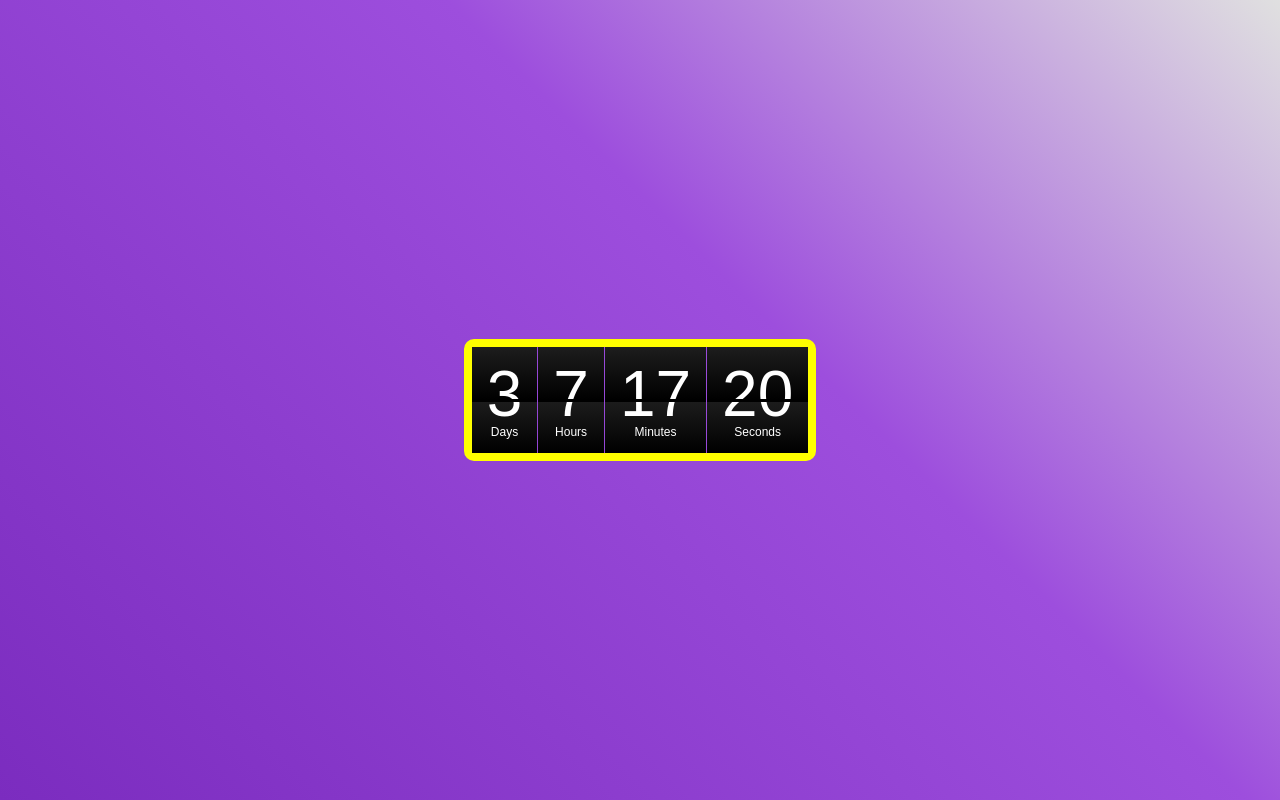
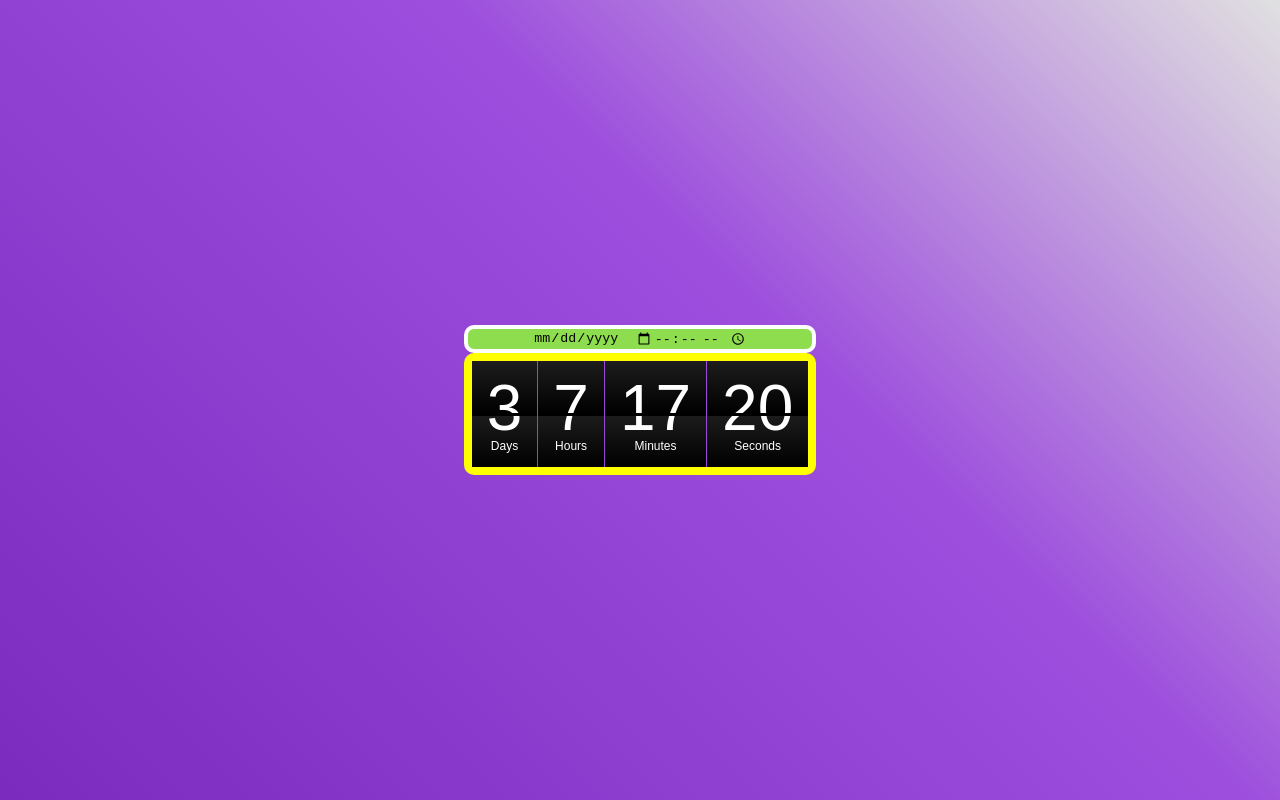
Before and after one commit to AshtonHarvey/Countdown-timer, a website built with Parcel: page index.html in a window 1280 px wide. Built offline with nearby package versions, Linux system fonts and the light colour scheme.

Commit message:
WIP! beginning of adding user input
added input fields for date and time so that users can create their own timers.

```diff
--- a/index.html
+++ b/index.html
@@ -10,12 +10,25 @@
   </head>
   <body>
     <!--clock container. Sets cols and gap between clock sections-->
-    <main id="clock-container">
+    <main>
+      <div class="input-container">
+        <!--Date input-->
+        <input
+          class="input"
+          type="date"
+          name="input-date"
+          id="input-date"
+          value="1914-12-20 08:30:45"
+        />
+        <!--Time input-->
+        <input class="input" type="time" name="input-time" id="input-time" />
+      </div>
+
       <!--days-->
+      <div id="clock-container">
         <div class="background-squares-container">
           <!--left side-->
           <!-- background squares-->
-
           <div class="squares-grid">
             <div class="background-squares"></div>
             <div class="background-squares"></div>
@@ -23,18 +36,15 @@
           <!--time-->
           <p class="relative" id="days">1</p>
           <p class="relative tab-name">Days</p>
-
           <!--center line-->
           <div class="middle-line">
             <div></div>
           </div>
         </div>
-
         <!--hours-->
         <div class="background-squares-container">
           <!--left side-->
           <!-- background squares-->
-
           <div class="squares-grid">
             <div class="background-squares"></div>
             <div class="background-squares"></div>
@@ -42,18 +52,15 @@
           <!--time-->
           <p class="relative" id="hours">2</p>
           <p class="relative tab-name">Hours</p>
-
           <!--center line-->
           <div class="middle-line">
             <div></div>
           </div>
         </div>
-
         <!--minutes-->
         <div class="background-squares-container">
           <!--left side-->
           <!-- background squares-->
-
           <div class="squares-grid">
             <div class="background-squares"></div>
             <div class="background-squares"></div>
@@ -61,7 +68,6 @@
           <!--time-->
           <p class="relative" id="minutes">3</p>
           <p class="relative tab-name">Minutes</p>
-
           <!--center line-->
           <div class="middle-line">
             <div></div>
@@ -71,7 +77,6 @@
         <div class="background-squares-container">
           <!--left side-->
           <!-- background squares-->
-
           <div class="squares-grid">
             <div class="background-squares"></div>
             <div class="background-squares"></div>
@@ -79,10 +84,10 @@
           <!--time-->
           <p class="relative" id="seconds">4</p>
           <p class="relative tab-name">Seconds</p>
-
           <!--center line-->
           <div class="middle-line">
             <div></div>
+          </div>
         </div>
       </div>
     </main>
--- a/src/scss/styles.scss
+++ b/src/scss/styles.scss
@@ -9,7 +9,7 @@ body {
   background: linear-gradient(
     45deg,
     rgba(123, 44, 191, 1) 0%,
-    rgba(157, 78, 221, 1) 60%,
+    #9d4edd 60%,
     rgb(224, 224, 224) 100%
   );
   color: white;
@@ -17,7 +17,7 @@ body {
 
 #clock-container {
   position: relative;
-  border: 8px solid yellow;
+  border: 8px solid #ffff00;
   border-radius: 10px;
   display: grid;
   grid: auto / auto auto auto auto;
@@ -67,3 +67,16 @@ body {
 .tab-name {
   font-size: 0.75rem;
 }
+
+.input-container {
+  display: flex;
+  justify-content: center;
+  background-color: #8edd4e;
+  border: 4px solid white;
+  border-radius: 10px;
+}
+
+input {
+  background-color: #8edd4e;
+  border: none;
+}
```
Lines whose indentation alone changed are shown as unchanged.
